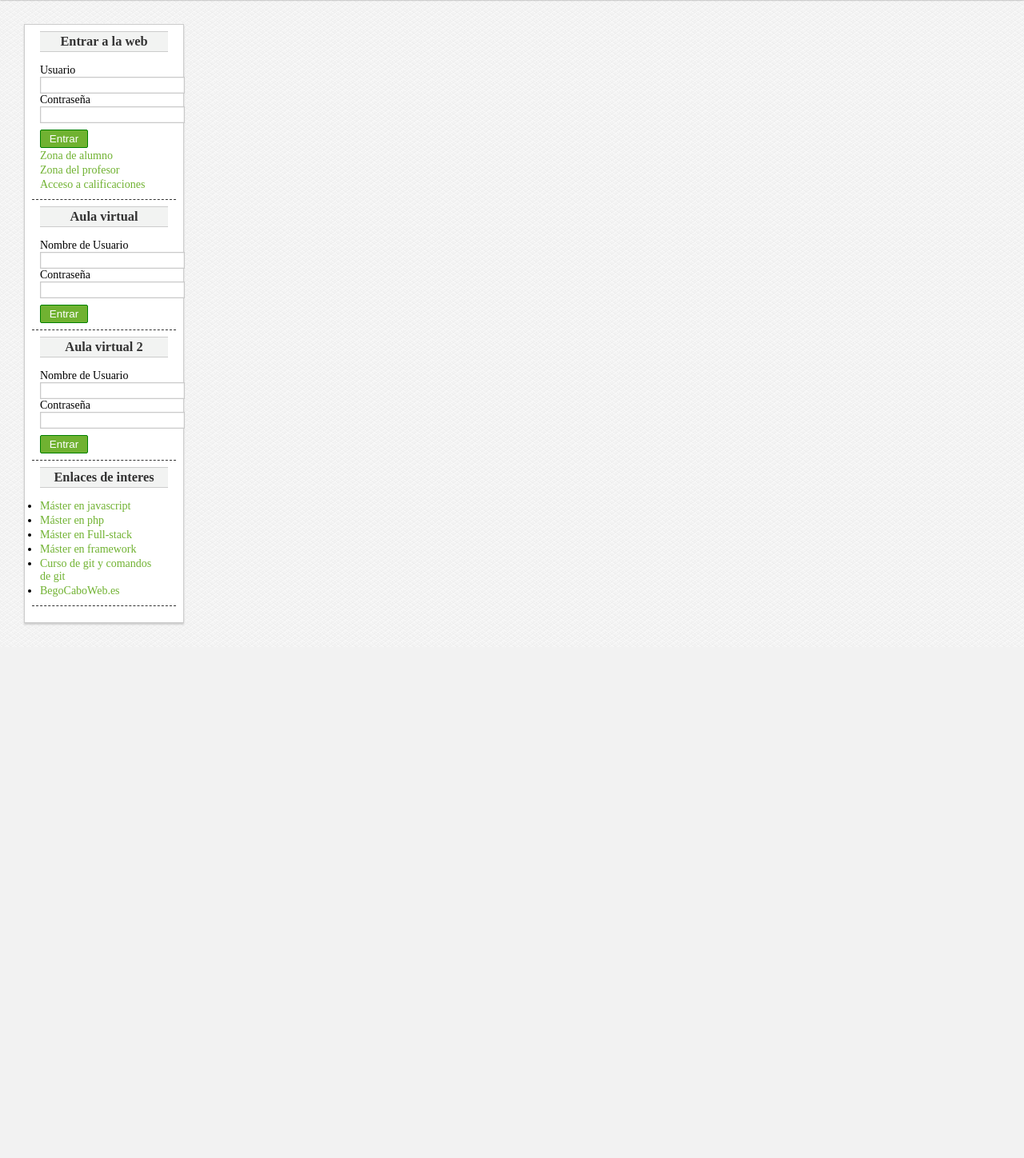
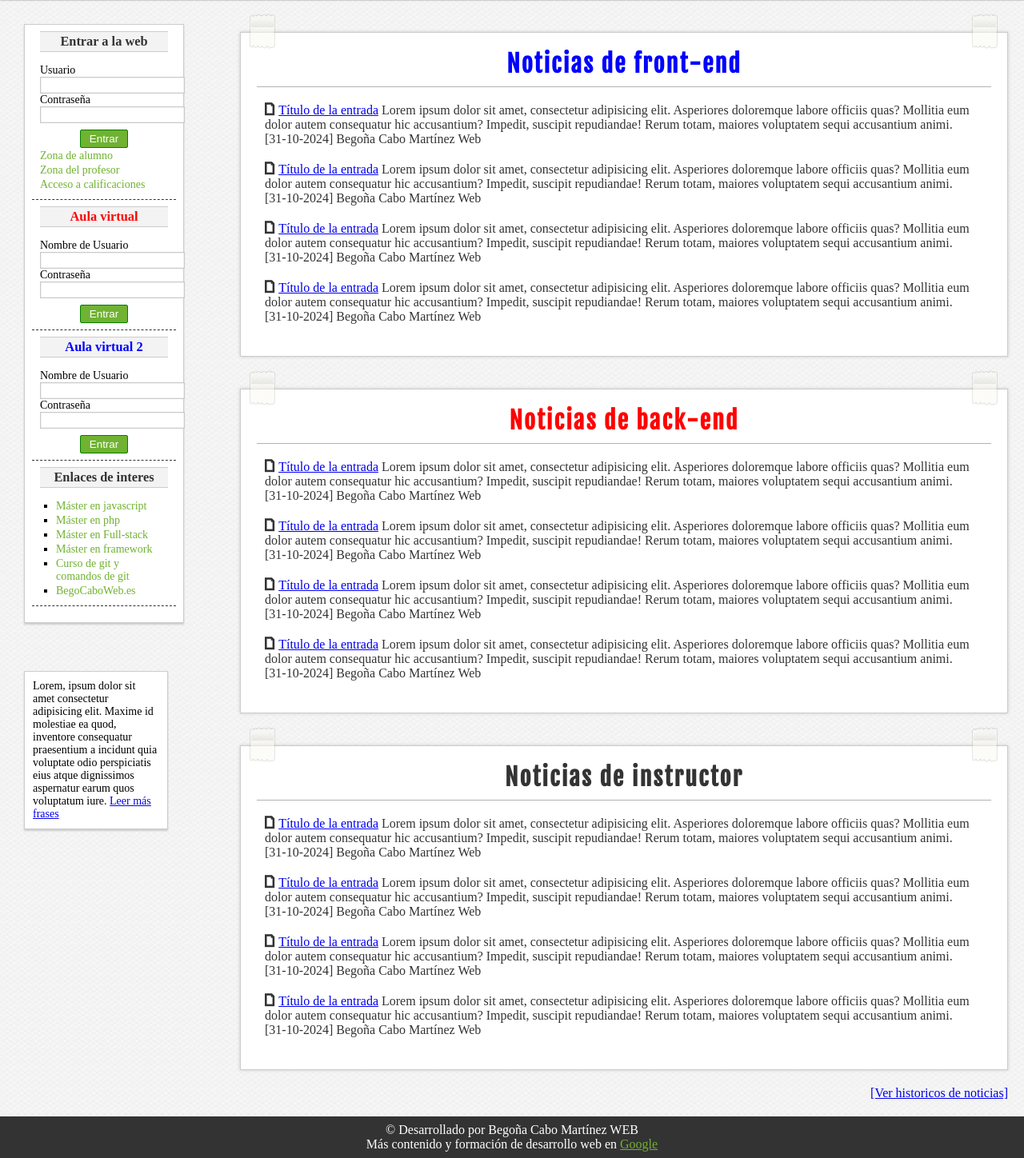
Before and after one commit to Biza13/2daw, a PHP site: the page made by Desarrollo de Interfaces/Tema 3 CSS/Proyecto 1/index.html in a window 1280 px wide. Shown: the part 290-1738 px from the top of the page at 80% size. Before the commit the page ends 1072 px from the top, so only its background shows below. Run offline with PHP 8.4, Linux system fonts and the light colour scheme.

Commit message:
jsdoc action

```diff
--- a/Desarrollo de Interfaces/Tema 3 CSS/Proyecto 1/index.html
+++ b/Desarrollo de Interfaces/Tema 3 CSS/Proyecto 1/index.html
@@ -70,7 +70,7 @@
             </div>
 
             <div class="widget">
-                <h3>Aula virtual</h3>
+                <h3 class="red">Aula virtual</h3>
                 <form action="">
                     <label for="n_usuario">Nombre de Usuario</label>
                     <input type="text" id="n_usuario" name="n_usuario">
@@ -83,7 +83,7 @@
             </div>
 
             <div class="widget">
-                <h3>Aula virtual 2</h3>
+                <h3 class="blue">Aula virtual 2</h3>
                 <form action="">
                     <label for="n2_usuario">Nombre de Usuario</label>
                     <input type="text" id="n2_usuario" name="n2_usuario">
@@ -108,7 +108,164 @@
             </div>
         </aside>
         <!-- Fin de l abarra lateral -->
+
+        <!-- Inicio de secciones -->
+        <div id="sections">
+
+            <section class="frontend">
+                <span class="stickers">
+                    <img src="./recursos/img/scotch.png" alt="Pegatina Izquierda" class="stickerOne">
+                    <img src="./recursos/img/scotch.png" alt="Pegatina Derecha" class="stickerTwo">
+                </span>
+
+                <h2 class="titulo blue">Noticias de front-end</h2>
+
+                <article class="article">
+                    <span class="icon">a</span>
+                    <p>
+                        <a href="#">Título de la entrada</a>
+                        Lorem ipsum dolor sit amet, consectetur adipisicing elit. Asperiores doloremque labore officiis quas? Mollitia eum dolor autem consequatur hic accusantium? Impedit, suscipit repudiandae! Rerum totam, maiores voluptatem sequi accusantium animi.
+                    </p>
+                    <span class="date">[31-10-2024] Begoña Cabo Martínez Web</span>
+                </article>
+                <article class="article">
+                    <span class="icon">a</span>
+                    <p>
+                        <a href="#">Título de la entrada</a>
+                        Lorem ipsum dolor sit amet, consectetur adipisicing elit. Asperiores doloremque labore officiis quas? Mollitia eum dolor autem consequatur hic accusantium? Impedit, suscipit repudiandae! Rerum totam, maiores voluptatem sequi accusantium animi.
+                    </p>
+                    <span class="date">[31-10-2024] Begoña Cabo Martínez Web</span>
+                </article>
+                <article class="article">
+                    <span class="icon">a</span>
+                    <p>
+                        <a href="#">Título de la entrada</a>
+                        Lorem ipsum dolor sit amet, consectetur adipisicing elit. Asperiores doloremque labore officiis quas? Mollitia eum dolor autem consequatur hic accusantium? Impedit, suscipit repudiandae! Rerum totam, maiores voluptatem sequi accusantium animi.
+                    </p>
+                    <span class="date">[31-10-2024] Begoña Cabo Martínez Web</span>
+                </article>
+                <article class="article">
+                    <span class="icon">a</span>
+                    <p>
+                        <a href="#">Título de la entrada</a>
+                        Lorem ipsum dolor sit amet, consectetur adipisicing elit. Asperiores doloremque labore officiis quas? Mollitia eum dolor autem consequatur hic accusantium? Impedit, suscipit repudiandae! Rerum totam, maiores voluptatem sequi accusantium animi.
+                    </p>
+                    <span class="date">[31-10-2024] Begoña Cabo Martínez Web</span>
+                </article>
+            </section>
+
+            <section class="backend">
+                <span class="stickers">
+                    <img src="./recursos/img/scotch.png" alt="Pegatina Izquierda" class="stickerOne">
+                    <img src="./recursos/img/scotch.png" alt="Pegatina Derecha" class="stickerTwo">
+                </span>
+
+                <h2 class="titulo red">Noticias de back-end</h2>
+
+                <article class="article">
+                    <span class="icon">a</span>
+                    <p>
+                        <a href="#">Título de la entrada</a>
+                        Lorem ipsum dolor sit amet, consectetur adipisicing elit. Asperiores doloremque labore officiis quas? Mollitia eum dolor autem consequatur hic accusantium? Impedit, suscipit repudiandae! Rerum totam, maiores voluptatem sequi accusantium animi.
+                    </p>
+                    <span class="date">[31-10-2024] Begoña Cabo Martínez Web</span>
+                </article>
+                <article class="article">
+                    <span class="icon">a</span>
+                    <p>
+                        <a href="#">Título de la entrada</a>
+                        Lorem ipsum dolor sit amet, consectetur adipisicing elit. Asperiores doloremque labore officiis quas? Mollitia eum dolor autem consequatur hic accusantium? Impedit, suscipit repudiandae! Rerum totam, maiores voluptatem sequi accusantium animi.
+                    </p>
+                    <span class="date">[31-10-2024] Begoña Cabo Martínez Web</span>
+                </article>
+                <article class="article">
+                    <span class="icon">a</span>
+                    <p>
+                        <a href="#">Título de la entrada</a>
+                        Lorem ipsum dolor sit amet, consectetur adipisicing elit. Asperiores doloremque labore officiis quas? Mollitia eum dolor autem consequatur hic accusantium? Impedit, suscipit repudiandae! Rerum totam, maiores voluptatem sequi accusantium animi.
+                    </p>
+                    <span class="date">[31-10-2024] Begoña Cabo Martínez Web</span>
+                </article>
+                <article class="article">
+                    <span class="icon">a</span>
+                    <p>
+                        <a href="#">Título de la entrada</a>
+                        Lorem ipsum dolor sit amet, consectetur adipisicing elit. Asperiores doloremque labore officiis quas? Mollitia eum dolor autem consequatur hic accusantium? Impedit, suscipit repudiandae! Rerum totam, maiores voluptatem sequi accusantium animi.
+                    </p>
+                    <span class="date">[31-10-2024] Begoña Cabo Martínez Web</span>
+                </article>
+            </section>
+
+            <section class="instructor">
+                <span class="stickers">
+                    <img src="./recursos/img/scotch.png" alt="Pegatina Izquierda" class="stickerOne">
+                    <img src="./recursos/img/scotch.png" alt="Pegatina Derecha" class="stickerTwo">
+                </span>
+
+                <h2 class="titulo">Noticias de instructor</h2>
+
+                <article class="article">
+                    <span class="icon">a</span>
+                    <p>
+                        <a href="#">Título de la entrada</a>
+                        Lorem ipsum dolor sit amet, consectetur adipisicing elit. Asperiores doloremque labore officiis quas? Mollitia eum dolor autem consequatur hic accusantium? Impedit, suscipit repudiandae! Rerum totam, maiores voluptatem sequi accusantium animi.
+                    </p>
+                    <span class="date">[31-10-2024] Begoña Cabo Martínez Web</span>
+                </article>
+                <article class="article">
+                    <span class="icon">a</span>
+                    <p>
+                        <a href="#">Título de la entrada</a>
+                        Lorem ipsum dolor sit amet, consectetur adipisicing elit. Asperiores doloremque labore officiis quas? Mollitia eum dolor autem consequatur hic accusantium? Impedit, suscipit repudiandae! Rerum totam, maiores voluptatem sequi accusantium animi.
+                    </p>
+                    <span class="date">[31-10-2024] Begoña Cabo Martínez Web</span>
+                </article>
+                <article class="article">
+                    <span class="icon">a</span>
+                    <p>
+                        <a href="#">Título de la entrada</a>
+                        Lorem ipsum dolor sit amet, consectetur adipisicing elit. Asperiores doloremque labore officiis quas? Mollitia eum dolor autem consequatur hic accusantium? Impedit, suscipit repudiandae! Rerum totam, maiores voluptatem sequi accusantium animi.
+                    </p>
+                    <span class="date">[31-10-2024] Begoña Cabo Martínez Web</span>
+                </article>
+                <article class="article">
+                    <span class="icon">a</span>
+                    <p>
+                        <a href="#">Título de la entrada</a>
+                        Lorem ipsum dolor sit amet, consectetur adipisicing elit. Asperiores doloremque labore officiis quas? Mollitia eum dolor autem consequatur hic accusantium? Impedit, suscipit repudiandae! Rerum totam, maiores voluptatem sequi accusantium animi.
+                    </p>
+                    <span class="date">[31-10-2024] Begoña Cabo Martínez Web</span>
+                </article>
+            </section>
+
+        </div>
+        <!-- Fin de secciones -->
+
+        <!-- Inicio de la barra lateral -->
+        <aside id="frase">
+            Lorem, ipsum dolor sit amet consectetur adipisicing elit. Maxime id molestiae ea quod, inventore consequatur praesentium a incidunt quia voluptate odio perspiciatis eius atque dignissimos aspernatur earum quos voluptatum iure.
+            <a href="#">Leer más frases</a>
+        </aside>
+        <!-- Fin de la barra lateral -->
+
+        <div class="clearFix"></div>
+
+        <div class="history">
+            <a href="#">[Ver historicos de noticias]</a>
+        </div>
+
     </main>
     <!-- Fin del contenido central -->
+
+    <!-- Inicio del footer -->
+    <div class="clearFix"></div>
+    <footer>
+        <p>&copy; Desarrollado por Begoña Cabo Martínez WEB</p>
+        <p>
+            Más contenido y formación de desarrollo web en
+            <a href="https://google.es">Google</a>
+        </p>
+    </footer>
+    <!-- Fin del footer -->
 </body>
 </html>
--- a/Desarrollo de Interfaces/Tema 3 CSS/Proyecto 1/style.css
+++ b/Desarrollo de Interfaces/Tema 3 CSS/Proyecto 1/style.css
@@ -7,6 +7,23 @@
         url("recursos/fonts/nevis.svg") format("svg");
         font-weight: normal;
         font-style: normal;
+}
+
+@font-face {
+    font-family: "fajala";
+    src: url("./recursos/fonts/FjallaOne-Regular.ttf") format("truetype");
+    font-weight: normal;
+    font-size: normal;
+}
+
+@font-face {
+    font-family: "icons";
+    src: url("./recursos/fonts/websymbols-regular-webfont.eot") format("embedded-opentype");
+    src: url("./recursos/fonts/websymbols-regular-webfont.svg") format("svg");
+    src: url("./recursos/fonts/websymbols-regular-webfont.ttf") format("truetype");
+    src: url("./recursos/fonts/websymbols-regular-webfont.woff") format("woff");
+    font-weight: normal;
+    font-style: normal;
 }
 
 /*Estilo generales*/
@@ -81,6 +98,7 @@ body{
     line-height: 40px;  /*espaciado entre linea y linea*/
     border-right: 1px solid gray;
     position: relative; /*le ponemos el relative porque a los ul dentro del estos li, le damos la positoin absolute*/
+    z-index: 20;
 }
 
 #nav>ul>li>a{
@@ -118,7 +136,7 @@ body{
     border-bottom: 1px solid #d6d6d6;  /*Linea entre los li*/
     padding: 8px;
     line-height: 25px;
-    font-size: 13px
+    font-size: 13px;
 }
 
 #nav>ul>li:hover>ul>li a{
@@ -132,13 +150,19 @@ body{
 }
 
 /*Barra lateral*/
-#aside{
+#aside, #frase{
     width: 200px;
     float: left;
     margin: 30px;
     background-color: #fff;
     border: 1px solid #ccc;
     box-shadow: 0 2px 2px #ccc;
+}
+
+#frase{
+    width: 180px;
+    padding: 10px;font-size: 14px;
+    /* clear: both; */    /*Para eliminar el float de la clase de arriba*/
 }
 
 #aside .widget{
@@ -194,6 +218,8 @@ input[type="submit"]{
     background-color: #70b231;
     padding: 3px;
     cursor: pointer;
+    display: block; /*Porque si es de linea el margin 0 auto no lo coge*/
+    margin: 0 auto;
     margin-top: 8px;
 }
 
@@ -214,3 +240,104 @@ input[type="submit"]:active{
     text-decoration: none;
     color: #70b231;
 }
+
+#aside div a:visited{
+    color: #529125;
+}
+
+#aside div a:hover{
+    color: orange;
+}
+
+#aside li{
+    list-style: square;
+    margin-left: 20px;
+}
+
+.red{
+    color: red !important;
+}
+
+.blue{
+    color: blue !important;
+}
+
+#sections{
+    float: right;
+    width: 75%;
+    font-family: "sans-serif, Arial, Helvetica";
+    margin-right: 20px;
+}
+
+#sections .titulo{
+    font-family: "fajala";
+    font-size: 30px;
+    letter-spacing: 2px;
+    text-align: center;
+    margin-top: -20px;
+    padding-top: 20px;
+    padding-bottom: 10px;
+    border-bottom: 1px solid rgb(181, 177, 177);
+}
+
+#sections section{
+    margin-top: 40px;
+    background-color: white;
+    padding: 20px;
+    border: 1px solid #ccc;
+    box-shadow: 0 0 4px #c9c9c9;
+    color: #333;
+    position: relative;
+}
+
+#sections .article{
+    margin: 20px 10px;
+}
+
+#section .date{
+    color: gray;
+    font-size: 14px;
+}
+
+#sections .stickerOne{
+    position: absolute;
+    top: -25px;
+    left: 10px;
+}
+
+#sections .stickerTwo{
+    position: absolute;
+    top: -25px;
+    right: 10px;
+}
+
+.icon{
+    font-family: "icons";
+    float: left;
+    margin-right: 5px;
+    margin-top: -2px;
+}
+
+.clearFix{  /*Para limpiar los flex a partir de donde esta este div es decitr los divs de debajo ya no estan sujetos al flex*/
+    float: none;
+    clear: both;
+}
+
+.history{
+    float: right;
+    margin-right: 20px;
+    margin-top: 20px;
+    margin-bottom: 20px;
+}
+
+footer{
+    width: 100%;
+    background-color: #333;
+    color: white;
+    text-align: center;
+    padding: 0.5em;
+}
+
+footer a{
+    color: #70b231;
+}
--- a/Entorno cliente/U3/Arrays-Metodos/index.html
+++ b/Entorno cliente/U3/Arrays-Metodos/index.html
@@ -146,6 +146,7 @@
             filter los que sean true, es decir todos los que empiecesn por j*/
             const jotas = nombres.filter(nombre => nombre.startsWith("j"));
             document.write(jotas);
+            console.log("Solo los nombres con j")
             console.log(jotas);
 
             const inicialesNombre = jotas.map(nombre => {
@@ -162,6 +163,7 @@
                 return iniciales;
             });
             document.write("<br>Iniciales de los nombres con J: " + inicialesNombre);
+            console.log("Solo iniciales de nombres con j");
             console.log(inicialesNombre);
 
             //cogemos las primera letra de cada nombre y apellido
@@ -184,7 +186,8 @@
     <section>
         <h2>Ejercicio 5</h2>
         <script>
-
+            let mat5 = [[18,26,43,84,35],[62,78,58,85,10],[11,19,83,94,95],[16,37,78,87,20],[28,24,93,93,75]];
+            console.log(mat5);
         </script>
     </section>
     <section>
```
Also changed, not shown: jsdoc/package-lock.json (added), 4 other files.
